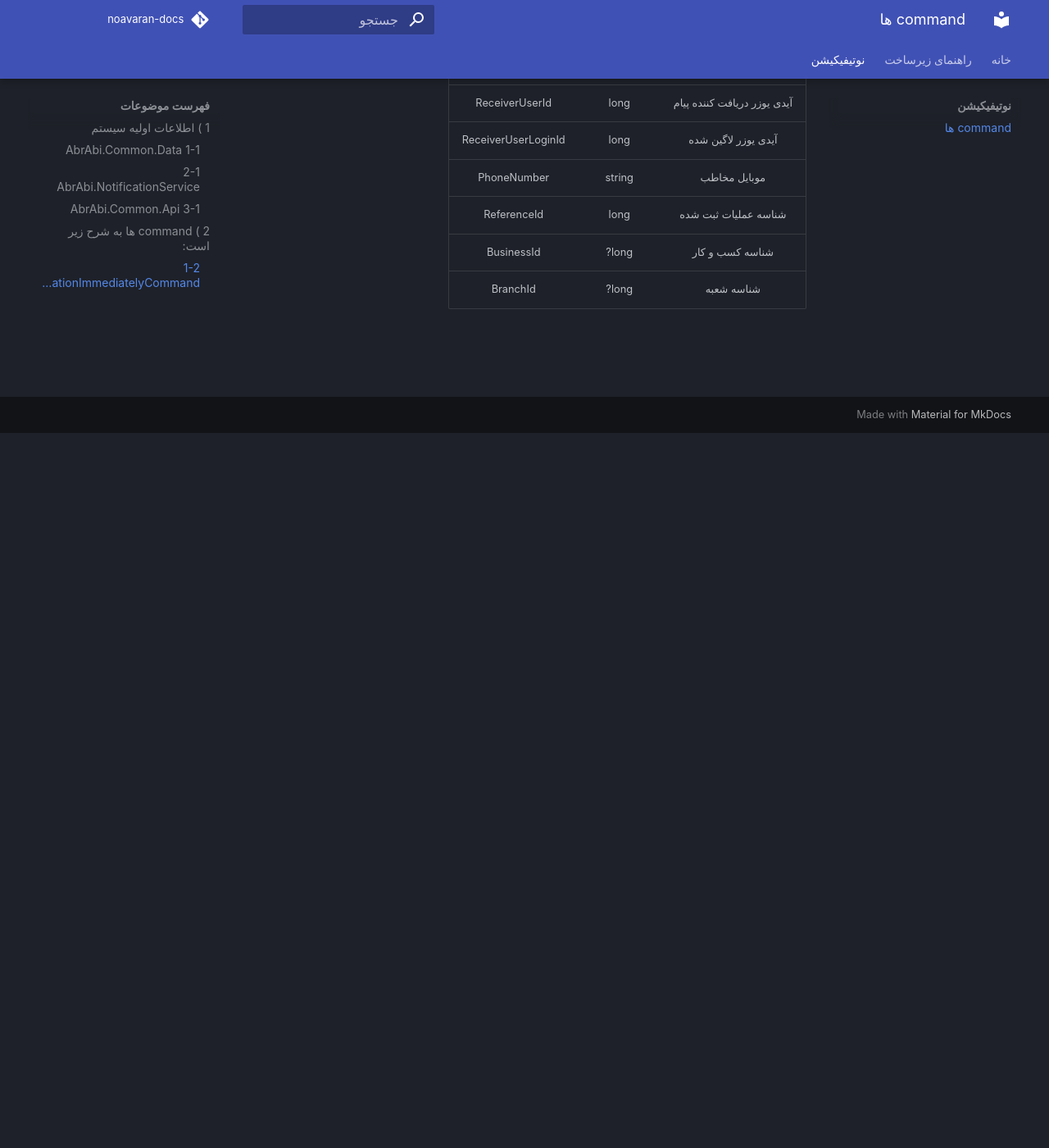
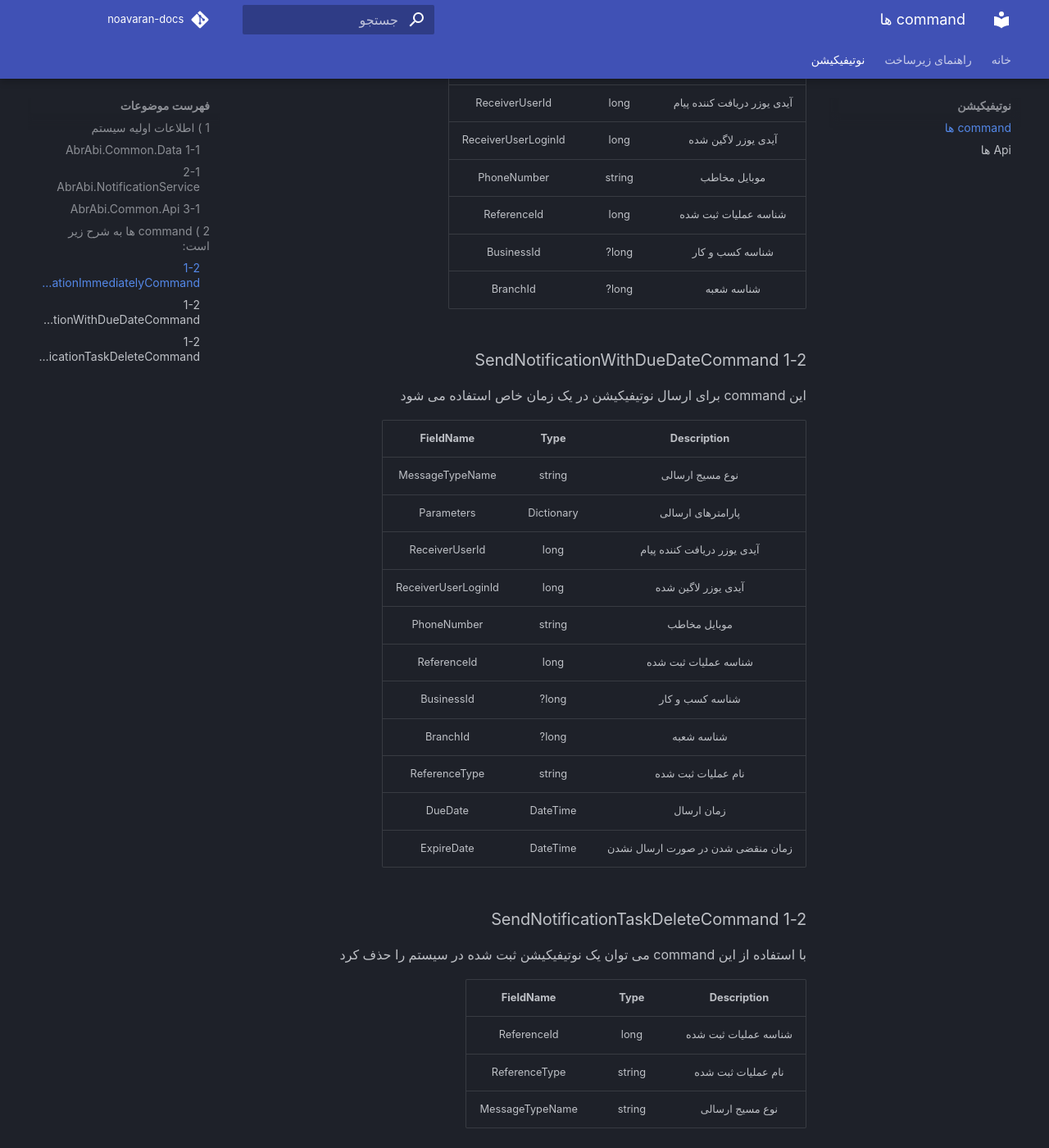
Before and after one commit to blue-innovators/noavaran-docs, an MkDocs documentation site: the page built from docs/notification/commands/notification-commands.md, in a window 1280 px wide and 1400 px high, scrolled down 872 px. Shown: the whole window at 82% size. Built offline with MkDocs 1.6.1 and Material for MkDocs 9.7.7, drawn with Linux system fonts in a browser that asks for light colours; some web fonts are replaced; comment, search, counter and statistics services are not loaded.

Commit message:
[FEATURE] Add Api Section For Notification

```diff
--- a/docs/notification/commands/notification-commands.md
+++ b/docs/notification/commands/notification-commands.md
@@ -24,3 +24,29 @@
 | شناسه عملیات ثبت شده | long        | ReferenceId  |
 | شناسه کسب و کار | long?        | BusinessId  |
 | شناسه شعبه | long?        | BranchId  |
+
+### 1-2 SendNotificationWithDueDateCommand
+این command برای ارسال نوتیفیکیشن در یک زمان خاص استفاده می شود
+
+| Description  | Type| FieldName  |
+|:----:|:-------------:|:---:|
+| نوع مسیج ارسالی | string     | MessageTypeName  |
+| پارامترهای ارسالی | Dictionary<string, string>        | Parameters  |
+| آیدی یوزر دریافت کننده پیام | long     | ReceiverUserId  |
+| آیدی یوزر لاگین شده | long     | ReceiverUserLoginId  |
+| موبایل مخاطب | string         | PhoneNumber  |
+| شناسه عملیات ثبت شده | long     | ReferenceId  |
+| شناسه کسب و کار | long?     | BusinessId  |
+| شناسه شعبه | long?    | BranchId  |
+| نام عملیات ثبت شده| string     | ReferenceType  |
+| زمان ارسال| DateTime      | DueDate  |
+| زمان منقضی شدن در صورت ارسال نشدن| DateTime    | ExpireDate  |
+
+### 1-2 SendNotificationTaskDeleteCommand
+با استفاده از این command می توان یک نوتیفیکیشن ثبت شده در سیستم را حذف کرد
+
+| Description  | Type| FieldName  |
+|:----:|:-------------:|:---:|
+| شناسه عملیات ثبت شده | long        | ReferenceId  |
+| نام عملیات ثبت شده| string       | ReferenceType  |
+| نوع مسیج ارسالی| string       | MessageTypeName  |
--- a/mkdocs.yml
+++ b/mkdocs.yml
@@ -14,6 +14,7 @@
     - infrastructure/setup-apps.md
   - نوتیفیکیشن:
     - notification/commands/notification-commands.md
+    - notification/apis/notification-apis.md
 
 theme:
   name: material
```
Also changed, not shown: docs/notification/apis/notification-apis.md (added, +5 -0 lines).
